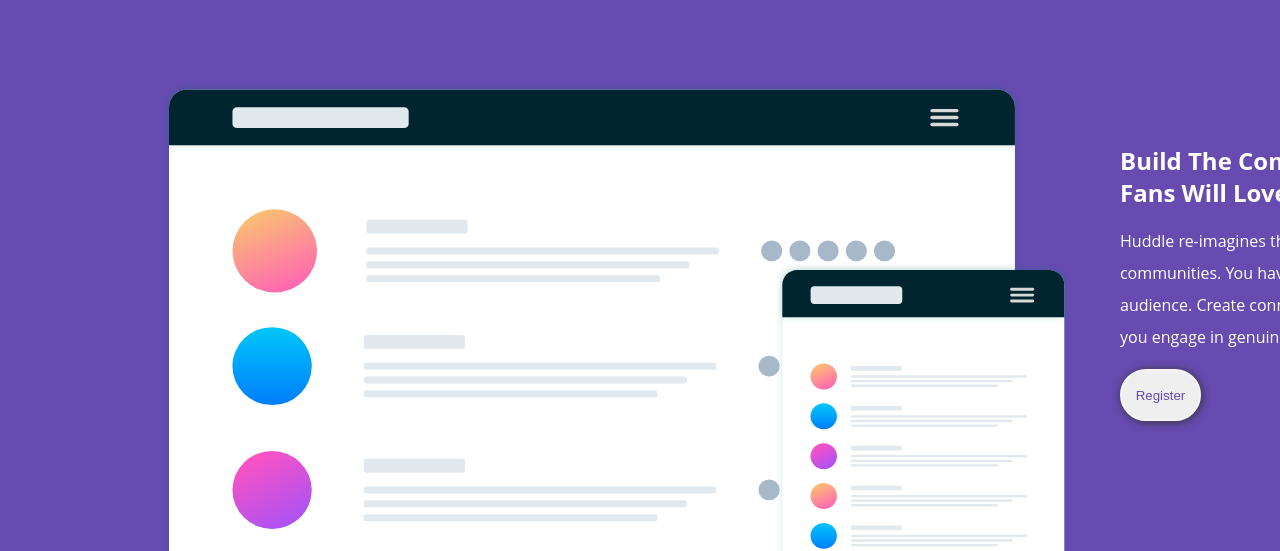
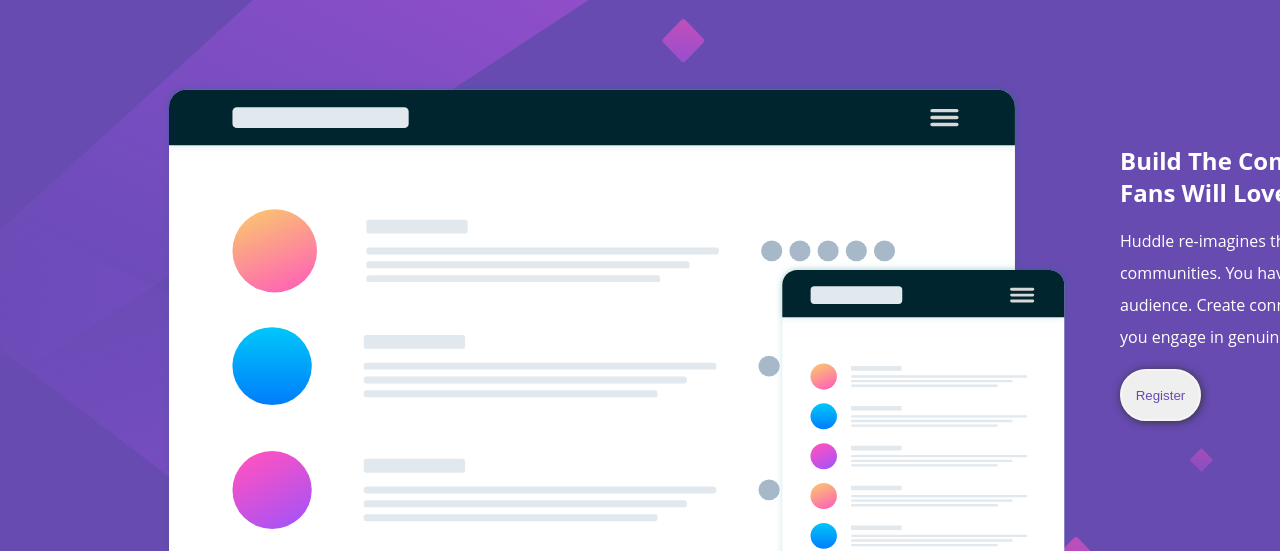
Before and after one commit to GersonADS/huddle-landing-page, a plain HTML site: page index.html in a window 1280 px wide. Shown: the part 146-697 px from the top of the page. Drawn offline with Linux system fonts and the light colour scheme.

Commit message:
termnando

```diff
--- a/src/style.css
+++ b/src/style.css
@@ -1,7 +1,6 @@
 body {
    overflow:hidden;
-   background-image: url(/images/bg-desktop.svg);
-   background:#674bb1 no-repeat;
+   background:#674bb1 url('/images/bg-desktop.svg');
    background-size:90% 100%;
    background-position: -50px;
    background-attachment:fixed;
```
